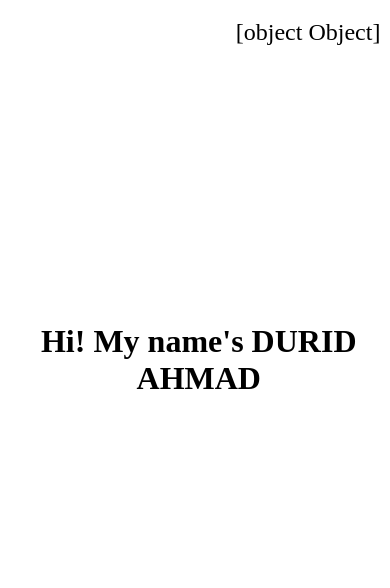
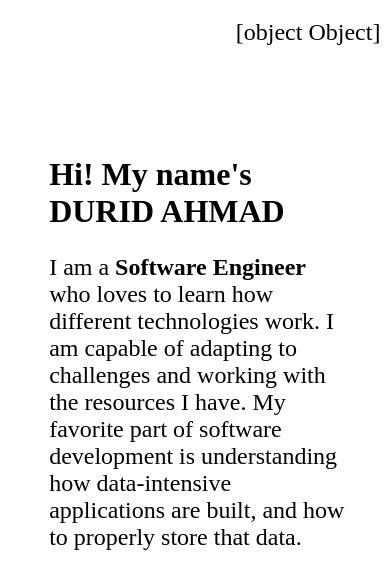
Before and after one commit to durid-ah/durid-ah.github.io, a Next.js app: page / in a window 390 px wide. Shown: the top 588 px of the page. Built offline with nearby package versions, Linux system fonts and the light colour scheme.

Commit message:
finished up the wording and styling of the intro paragraph

```diff
--- a/pages/index.tsx
+++ b/pages/index.tsx
@@ -18,8 +18,15 @@ export default function Home() {
         <div className={styles.intro}>
           <div className={styles.bottomSlant}></div>
           <div className={styles.content}>
-            <h1>Hi! My name's DURID AHMAD</h1>
-            <p></p>
+            <div className={styles.paragraph}>
+              <h1>Hi! My name's DURID AHMAD</h1>
+              <p>
+                I am a <span className={styles.focus}>Software Engineer</span> who loves to learn how different technologies work.
+                I am capable of adapting to challenges and working with the resources I have.
+                My favorite part of software development is understanding how data-intensive applications are built,
+                and how to properly store that data.
+              </p>
+            </div>
           </div>
         </div>
       </main>
--- a/styles/Home.module.css
+++ b/styles/Home.module.css
@@ -1,8 +1,17 @@
 .intro {
-  height: 75%;
+  height: 70%;
   width: 75%;
   background-color: white;
   position: relative;
+}
+
+.focus {
+  font-weight: bold;
+}
+
+.footer {
+  background-color: var(--secondary-dark);
+  height: 25vh;
 }
 
 /* Div containing the intro text*/
@@ -20,6 +29,18 @@
 
 .content h1 {
   color: var(--headers);
+  text-align: left;
+}
+
+.paragraph {
+  width: 60%;
+}
+
+.content p {
+  width: 100%;
+  word-break: break-word;
+  font-size: 1.5rem;
+  text-align: left;
 }
 
 /* The slant of the right border */
@@ -49,9 +70,26 @@
 }
 
 .main {
-  height: 100%;
+  height: 75vh;
   background-color: var(--main-color);
   overflow-x: hidden;
+}
+
+@media screen and (max-width: 1024px) {
+  .main {
+    height: 100vh;
+  }
+}
+
+/* Large Screens */
+@media screen and (min-width: 1920px) {
+  .content h1 {
+    font-size: 3rem;
+  }
+
+  .content p {
+    font-size: 2rem;
+  }
 }
 
 /* Handle tablet AND mobile */
@@ -61,11 +99,13 @@
     width: 100%;
   }
 
-  .content h1 {
-    text-align: center;
+  .paragraph {
+    width: 80%;
   }
 }
 
 @media screen and (max-width: 480px) {
-
+  .paragraph {
+    align-items: center;
+  }
 }
```
